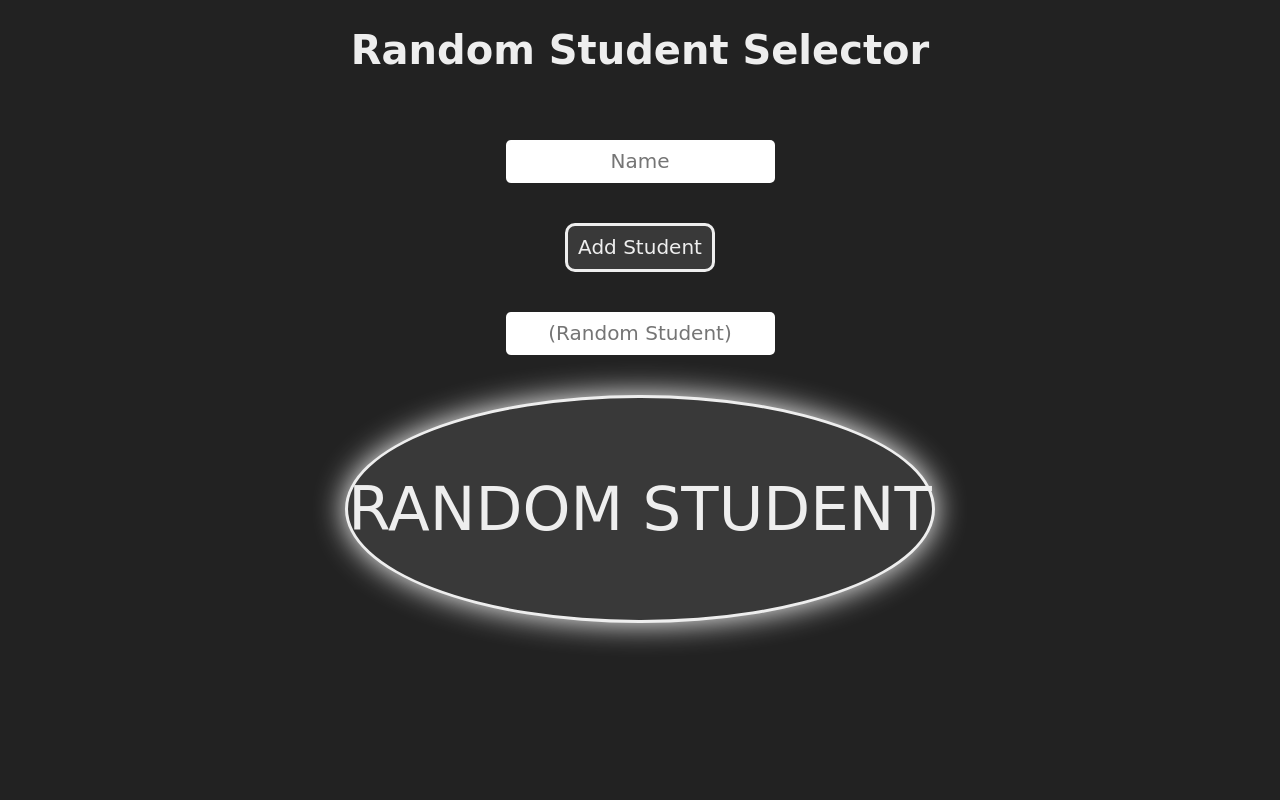
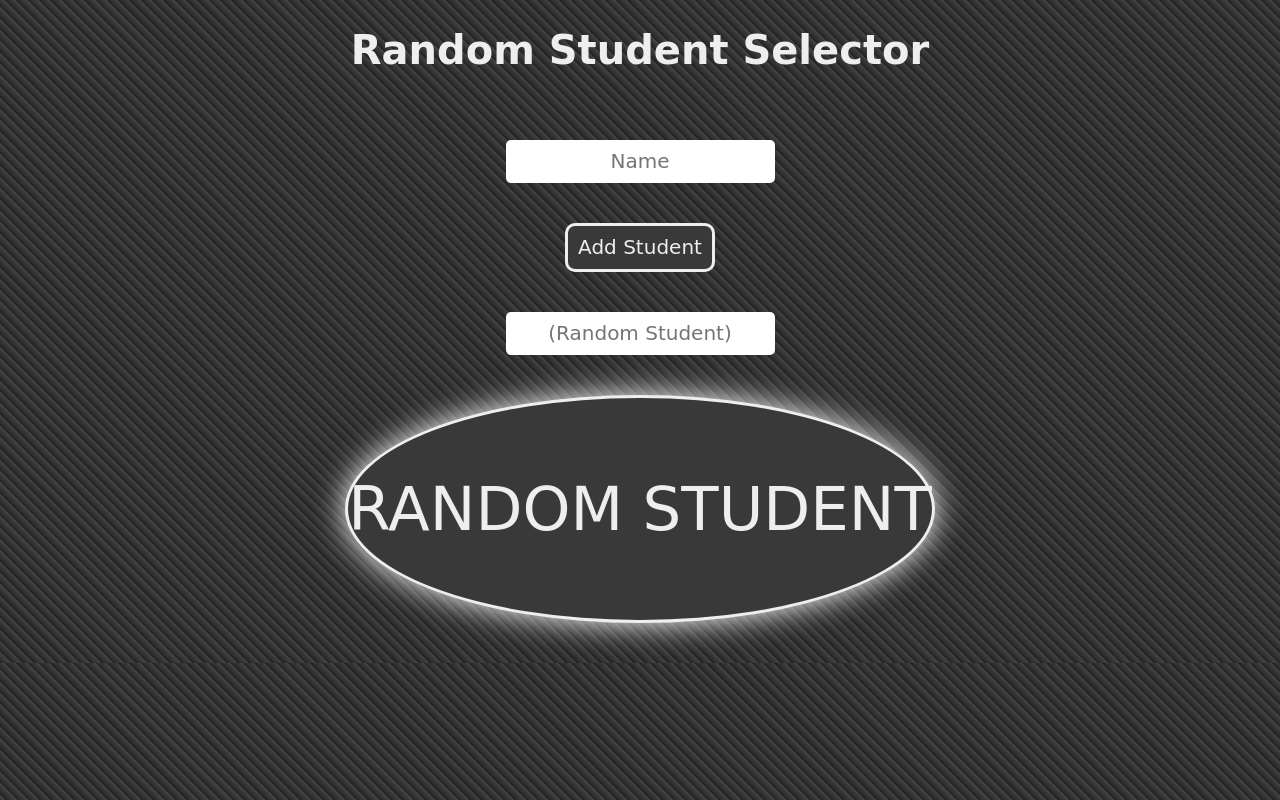
Before and after one commit to LDRMuse/hw-random-student-STLnick, a website built with Parcel: page client/index.html in a window 1280 px wide. Built offline with nearby package versions, Linux system fonts and the light colour scheme; a web font is replaced by a local one.

Commit message:
:lipstick: Change background to repeating linear gradient

```diff
--- a/client/style.css
+++ b/client/style.css
@@ -1,6 +1,6 @@
 body {
   align-items: center;
-  background-color: #222;
+  background: repeating-linear-gradient(45deg, #222, #444 0.5em);
   color: #eee;
   display: flex;
   flex-direction: column;
```
